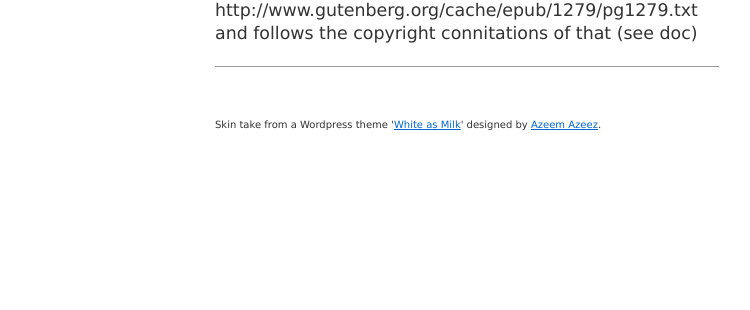
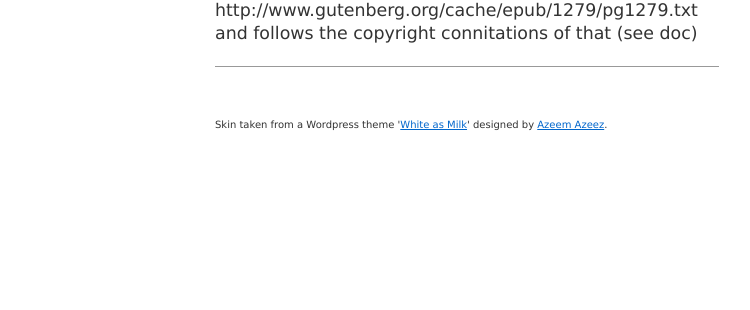
Before and after one commit to content-experiment/content-experiment.github.com, a Jekyll site: the page built from index.md, in a window 1280 px wide. Shown: the part 561-871 px from the top of the page, without its empty margins (271-1021 px from the left). Built offline with Jekyll 4.4.1, drawn with Linux system fonts in a browser that asks for light colours.

Commit message:
spelling

```diff
--- a/_layouts/default.html
+++ b/_layouts/default.html
@@ -69,7 +69,7 @@
 <div id="footer">
 <!-- If you'd like to support WordPress, having the "powered by" link somewhere on your blog is the best way; it's our only promotion or advertising. -->
 	<p>
-		Skin take from a Wordpress theme '<a href="http://www.azeemazeez.com/blogs/white-as-milk/" title="White as Milk theme for Wordpress">White as Milk</a>' designed by <a href="http://www.azeemazeez.com/">Azeem Azeez</a>.
+		Skin taken from a Wordpress theme '<a href="http://www.azeemazeez.com/blogs/white-as-milk/" title="White as Milk theme for Wordpress">White as Milk</a>' designed by <a href="http://www.azeemazeez.com/">Azeem Azeez</a>.
 	</p>
 </div>
 </div>
```
